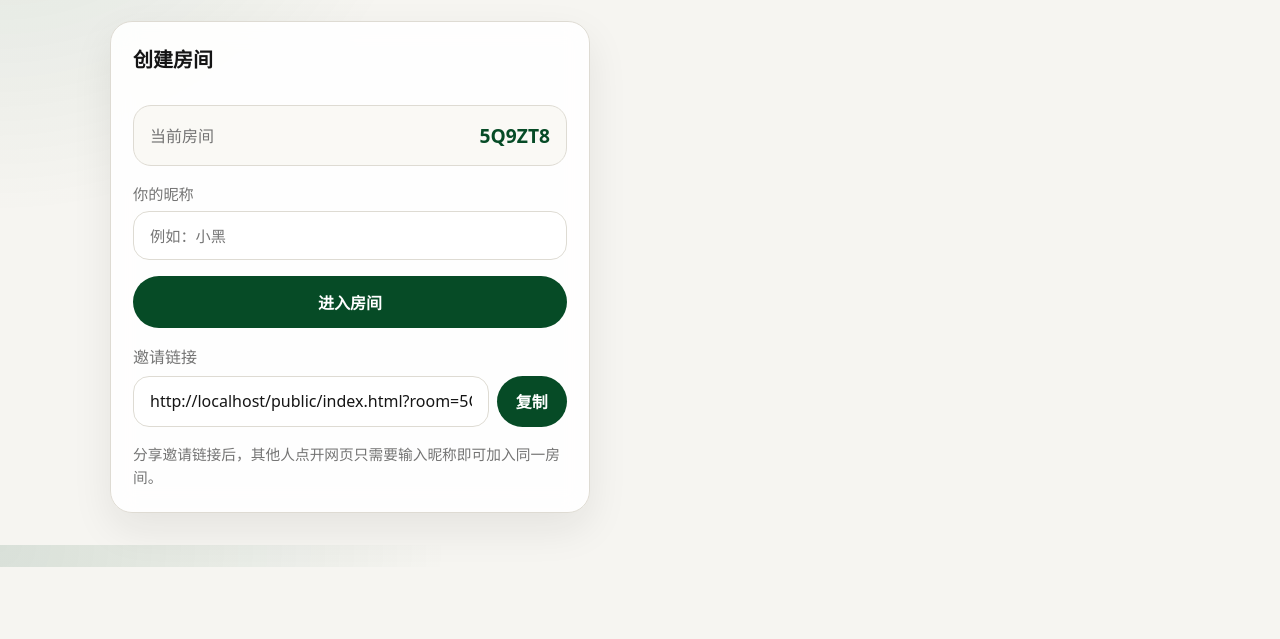
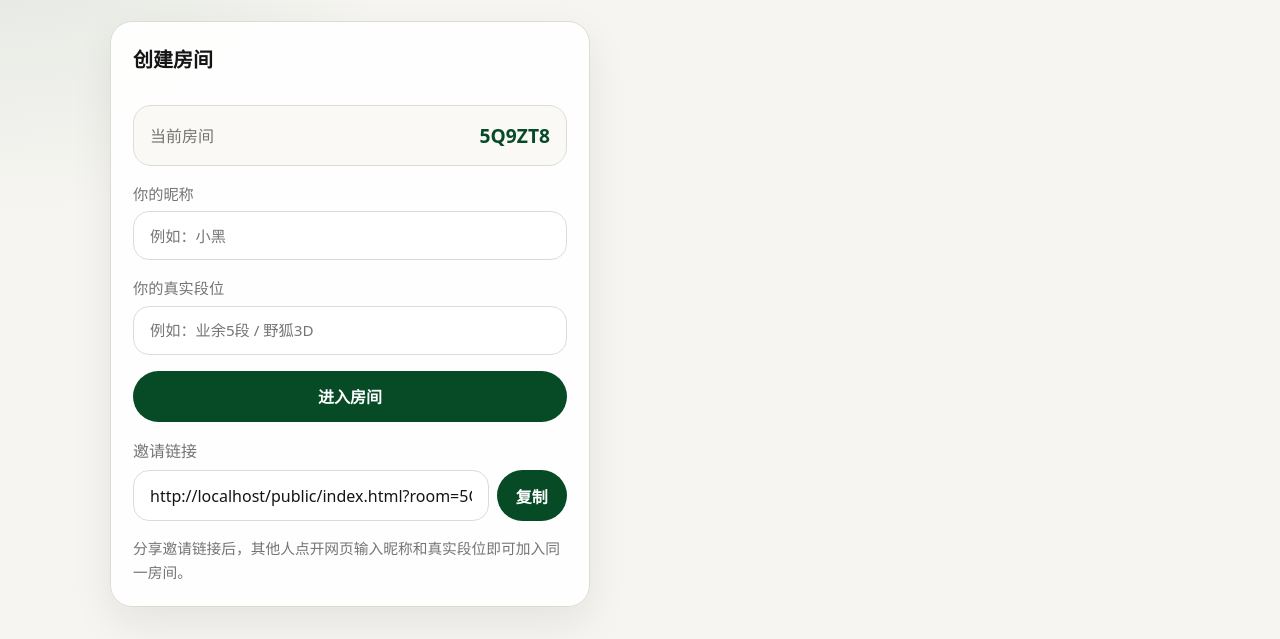
Before and after one commit to SWeeTvT/Spy-Go, a website: page public/index.html in a window 1280 px wide. Shown: the part 233-872 px from the top of the page. Before the commit the page ends 800 px from the top, so only its background shows below. Drawn offline with nearby package versions, Linux system fonts and the light colour scheme; no server answers.

Commit message:
Add rank input to join form

```diff
--- a/public/index.html
+++ b/public/index.html
@@ -34,6 +34,11 @@
         <input id="nameInput" maxlength="16" placeholder="例如：小黑" autocomplete="nickname" />
       </label>
 
+      <label>
+        你的真实段位
+        <input id="rankInput" maxlength="16" placeholder="例如：业余5段 / 野狐3D" />
+      </label>
+
       <button id="joinButton">进入房间</button>
 
       <div class="invite-box hidden" id="inviteBox">
@@ -45,7 +50,7 @@
       </div>
 
       <p class="hint">
-        分享邀请链接后，其他人点开网页只需要输入昵称即可加入同一房间。
+        分享邀请链接后，其他人点开网页输入昵称和真实段位即可加入同一房间。
       </p>
     </section>
 
```
